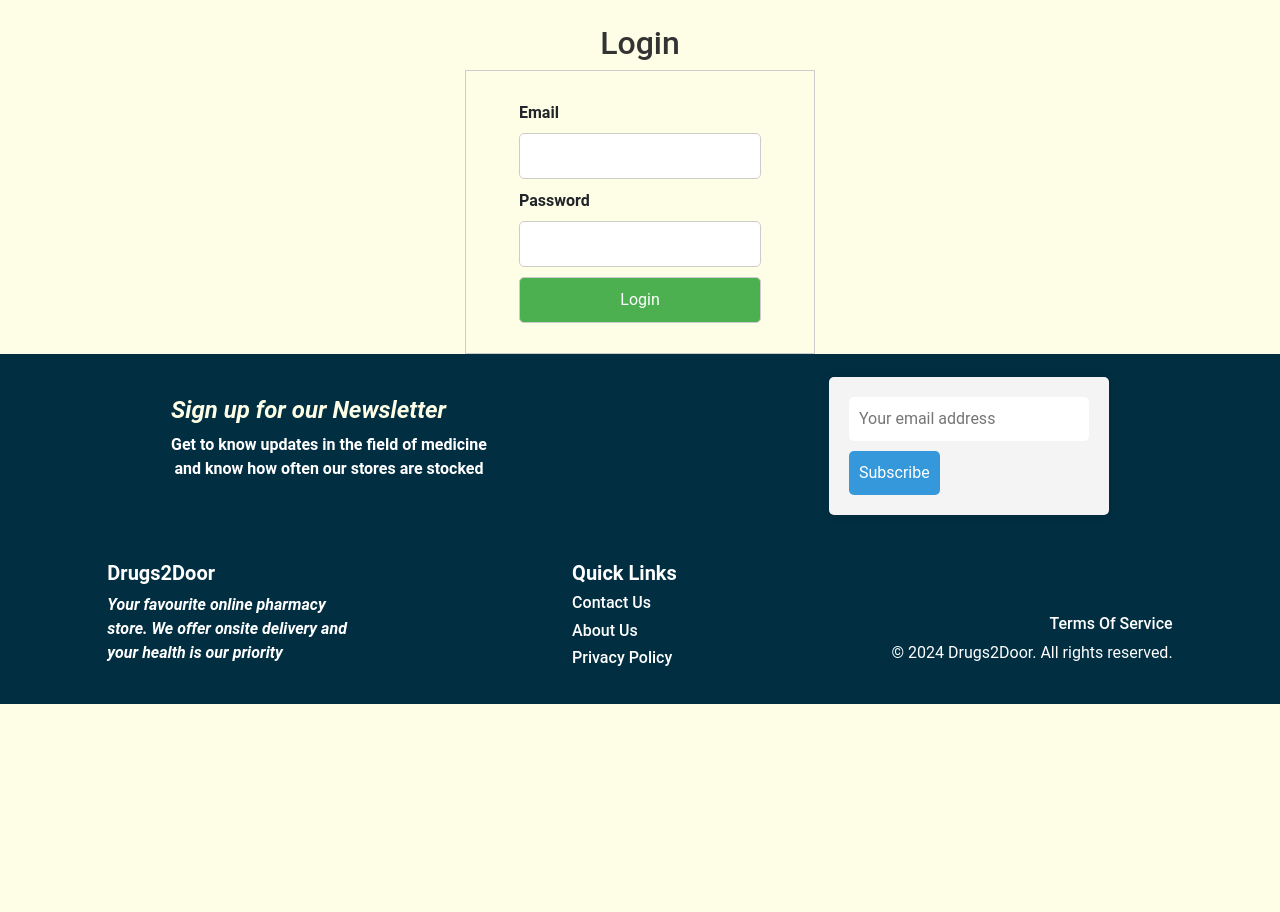
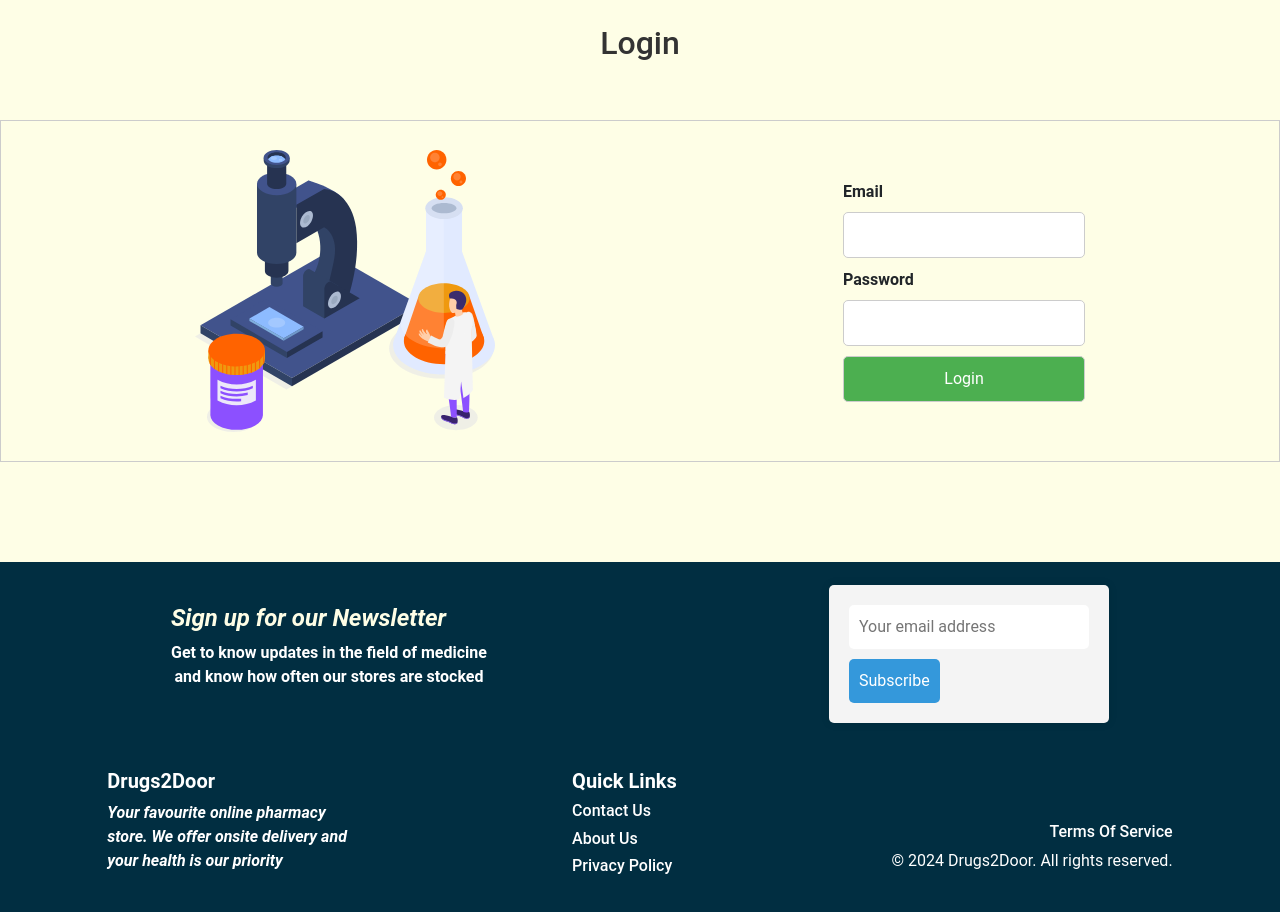
Before and after one commit to chrispoon007/Drugs2Door, a Flask app: page /login in a window 1280 px wide. Shown: the part 170-1082 px from the top of the page. Before the commit the page ends 874 px from the top, so only its background shows below. Run offline with Flask 3, Linux system fonts and the light colour scheme; some libraries are stand-ins or nearby versions.

Commit message:
changes to login

```diff
--- a/templates/login.html
+++ b/templates/login.html
@@ -4,14 +4,13 @@
 <style>
     .form-container {
         display: flex;
-        flex-direction: column;
-        justify-content: center;
+        flex-direction: row;
+        justify-content: space-around;
         align-items: center;
         margin-top: 50px;
         border: 1px solid #ccc;
         padding: 20px;
-        width: 350px;
-        margin: 0 auto;
+        margin-bottom: 100px;
     }
     .form-field {
         margin: 10px 0;
@@ -35,6 +34,8 @@
 
 <h2 style="text-align: center;">Login</h2>
 <div class="form-container">
+    <a href="{{ url_for('login') }}"><img src="{{ url_for('static', filename='images/Login-Vector.svg') }}" alt="" class="vector"></a>
+
     <form method="POST">
         {{ form.hidden_tag() }}
         <div class="form-field">
```
Also changed, not shown: static/images/Login-Vector.svg (added).
